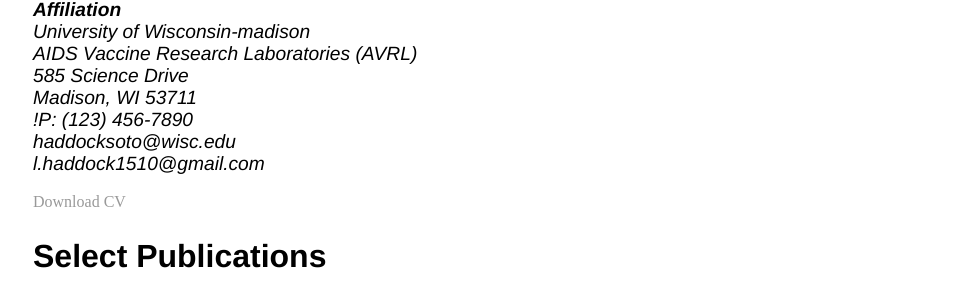
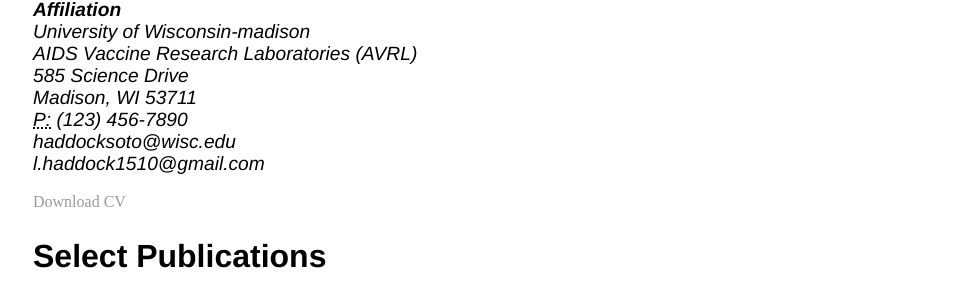
Before and after one commit to haddocksoto/haddocksoto.github.io, a Jekyll site: the page built from cv/index.html, in a window 1280 px wide. Shown: the part 198-500 px from the top of the page, without its empty margins (159-1116 px from the left). Built offline with Jekyll 4.4.1, drawn with Linux system fonts in a browser that asks for light colours.

```diff
--- a/cv/index.html
+++ b/cv/index.html
@@ -13,7 +13,7 @@ title: CV of Luis Antonio Haddock
 		AIDS Vaccine Research Laboratories (AVRL)<br>
 		585 Science Drive <br>
 		Madison, WI 53711<br>
-		!<!abbr title="phone">P:</abbr> (123) 456-7890<br>
+		<abbr title="phone">P:</abbr> (123) 456-7890<br>
 		<span class="obfuscate">haddocksoto@wisc.edu<br>
 		<span class="obfuscate">l.haddock1510@gmail.com</span>
 		</address>
```
